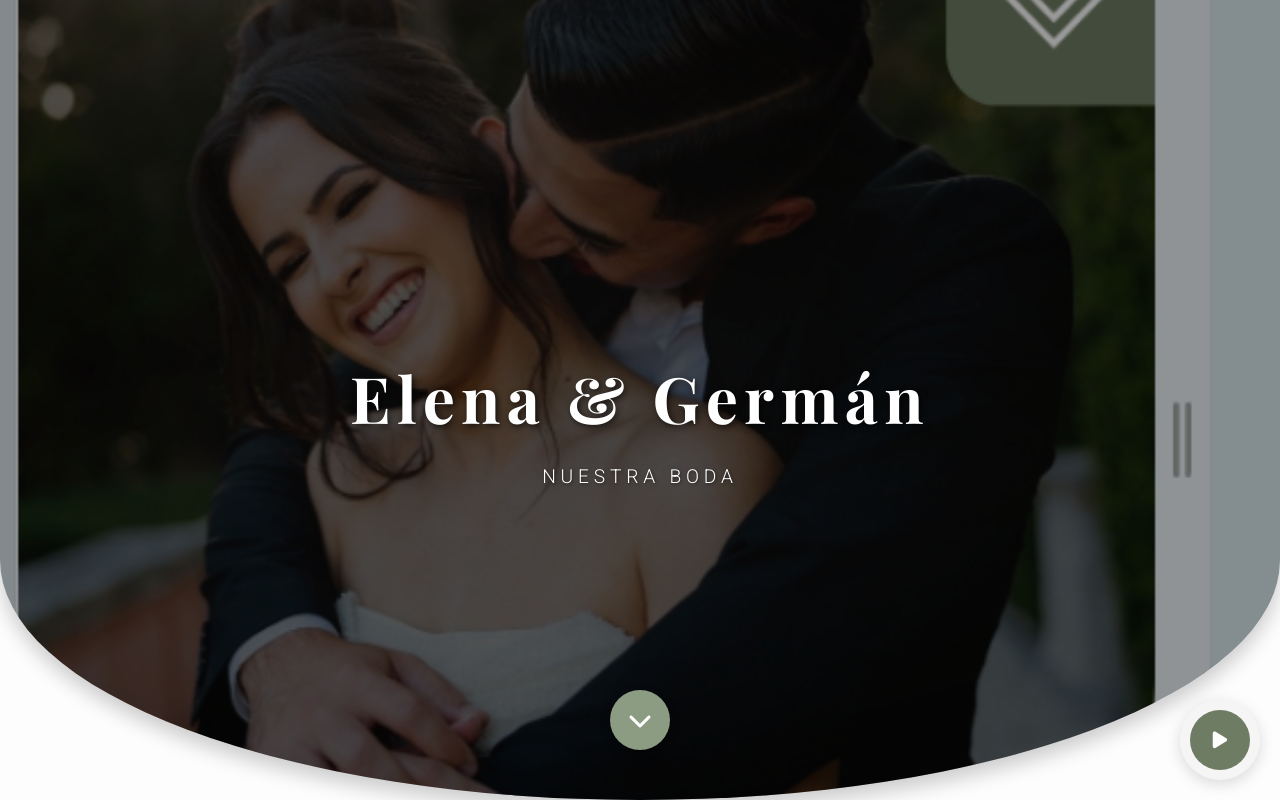
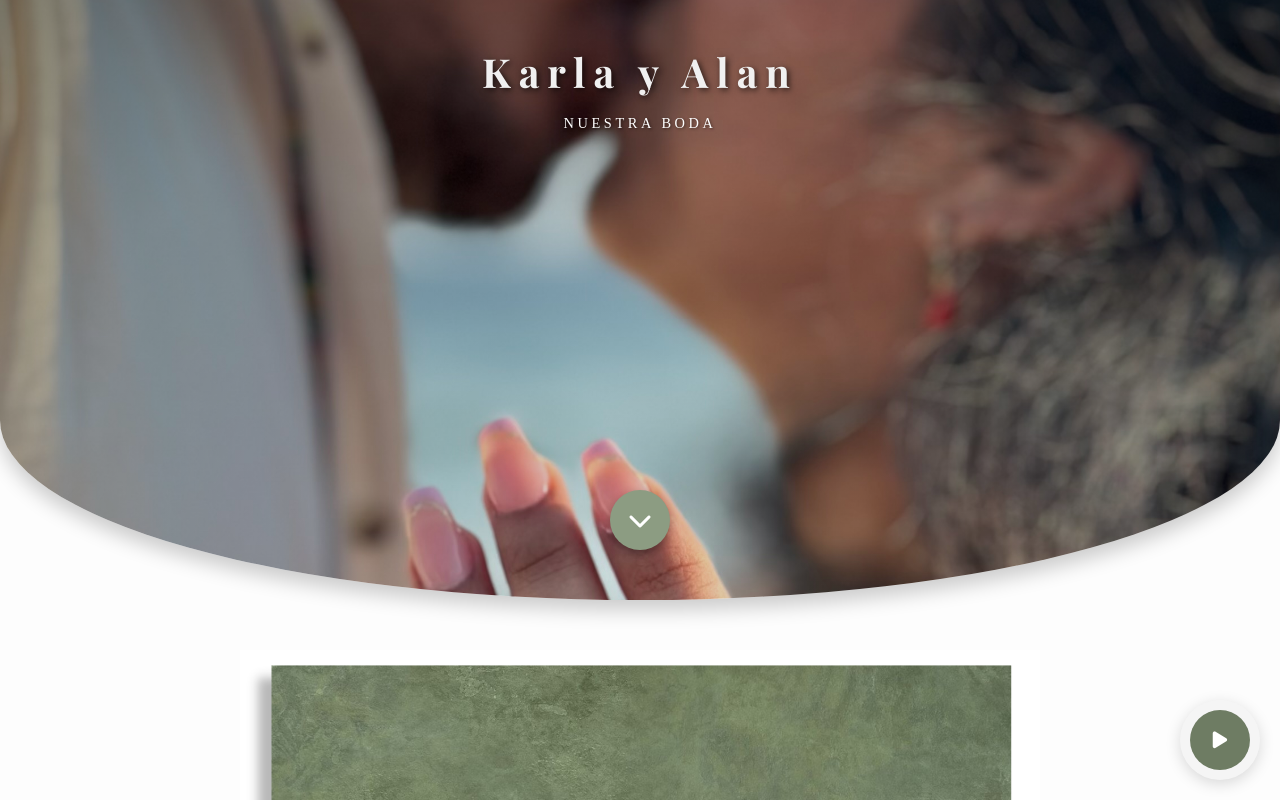
Before and after one commit to lilimidel/digital, a plain HTML site: page karlayalan/index.html in a window 1280 px wide. Shown: the top 800 px of the page. Drawn offline with nearby package versions, Linux system fonts and the light colour scheme.

Commit message:
foto cambiada

```diff
--- a/karlayalan/index.html
+++ b/karlayalan/index.html
@@ -3,7 +3,7 @@
 <head>
     <meta charset="UTF-8">
     <meta name="viewport" content="width=device-width, initial-scale=1.0">
-    <title>Elena & Germán</title>
+    <title>Karla y Alan</title>
     <link rel="preconnect" href="https://fonts.googleapis.com">
     <link rel="preconnect" href="https://fonts.gstatic.com" crossorigin>
     <link href="https://fonts.googleapis.com/css2?family=Playfair+Display:wght@400;700&family=Roboto:wght@300;400&display=swap" rel="stylesheet">
@@ -14,7 +14,7 @@
 
     <header class="hero">
         <div class="hero-content">
-            <h1>Elena & Germán</h1>
+            <h1>Karla y Alan</h1>
             <p class="hero-date">NUESTRA BODA</p>
         </div>
         <div id="scroll-button" class="scroll-down-button">
@@ -53,8 +53,8 @@
         </div>
     </div>
 </section>
-
-<section class="image-section">
+</section>
+<section class="image-section-invitacion">
     <div class="image-button-container">
         <img src="./images/INVITACION.png" alt="Invitación de Boda" class="large-image">
         <a href="URL_DEL_MAPA_DE_LA_FINCA" target="_blank" class="button image-overlay-button">Ver Ubicación</a>
--- a/karlayalan/style.css
+++ b/karlayalan/style.css
@@ -6,6 +6,7 @@
     --font-heading: 'Playfair Display', serif;
     --font-body: 'Roboto', sans-serif;
     --hero-button-bg: #8c9c82;
+    --font-hero-secondary: 'Marcellus SC', serif;
 }
 
 /* Reset y estilos generales */
@@ -25,11 +26,11 @@ body {
 
 /* Encabezado Principal (Hero) */
 .hero {
-    background: url('./images/header.png') no-repeat center center/cover;
-    height: 100vh;
+    background: url('./images/header2.jpg') no-repeat center center/cover;
+    height: 75vh;
     display: flex;
     flex-direction: column;
-    justify-content: center;
+    justify-content: flex-start;
     align-items: center;
     text-align: center;
     color: #fff;
@@ -38,6 +39,7 @@ body {
     border-bottom-right-radius: 50% 30%;
     box-shadow: 0 10px 20px rgba(0, 0, 0, 0.2);
     overflow: hidden;
+
 }
 
 .hero::after {
@@ -47,7 +49,12 @@ body {
     left: 0;
     width: 100%;
     height: 100%;
-    background: rgba(0, 0, 0, 0.4);
+    background: radial-gradient(
+        circle at bottom,
+        rgba(0, 0, 0, 0.1) 0%, /* El centro es ligeramente oscuro (o más claro si quieres) */
+        rgba(0, 0, 0, 0.3) 70%, /* Se vuelve más oscuro hacia los bordes (ajusta este porcentaje) */
+        rgba(0, 0, 0, 0.5) 100% /* Los bordes son más oscuros */
+    );
     z-index: 1;
 }
 
@@ -58,18 +65,19 @@ body {
 
 .hero h1 {
     font-family: var(--font-heading);
-    font-size: 4rem;
+    font-size: 2.5rem;
     font-weight: 700;
     text-shadow: 2px 2px 6px rgba(0, 0, 0, 0.7);
-    letter-spacing: 0.1em;
+    letter-spacing: 0.2em;
+    color: #f0f0f0;
 }
 
 .hero-date {
-    font-family: var(--font-body);
-    font-size: 1.2rem;
+    font-family: var(--font-hero-secondary);
+    font-size: 0.9rem;
     letter-spacing: 0.25em;
     font-weight: 300;
-    margin-top: 0.8rem;
+    margin-top: 0.5rem;
     text-shadow: 1px 1px 3px rgba(0, 0, 0, 0.5);
 }
 
@@ -117,12 +125,12 @@ body {
 
 /* Contenido principal con margen para el reproductor */
 .main-content {
-    margin-top: 100px;
+    margin-top: 50px;
 }
 
 /* Secciones de la página */
 .section {
-    padding: 5rem 1rem;
+    padding: 0 auto;
     max-width: 800px;
     margin: 0 auto;
     text-align: center;
@@ -159,7 +167,12 @@ body {
 .image-section {
     width: 100%;
     overflow: hidden;
-    margin-top: 2rem;
+    margin-top: 0;
+}
+.image-section-invitacion {
+    width: 100%;
+    overflow: hidden;
+    margin: 10rem 0;
 }
 
 .large-image {
@@ -336,6 +349,7 @@ body {
     background-position: center; /* Centra la imagen */
     background-repeat: no-repeat; /* Evita que la imagen se repita */
     padding: 5rem 1rem; /* Mantiene el espacio interno de la sección */
+    background-attachment: fixed;
 }
 
 .countdown {
```
Also changed, not shown: karlayalan/images/header1.jpg (added), karlayalan/images/header2.jpg (added), karlayalan/images/papel.png (added), karlayalan/images/sello.png (added), karlayalan/images/sobre.png (added), karlayalan/script.js (line endings or trailing spaces).
